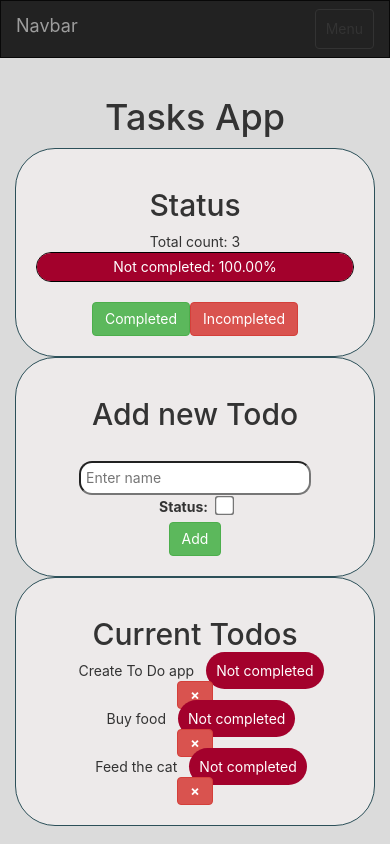
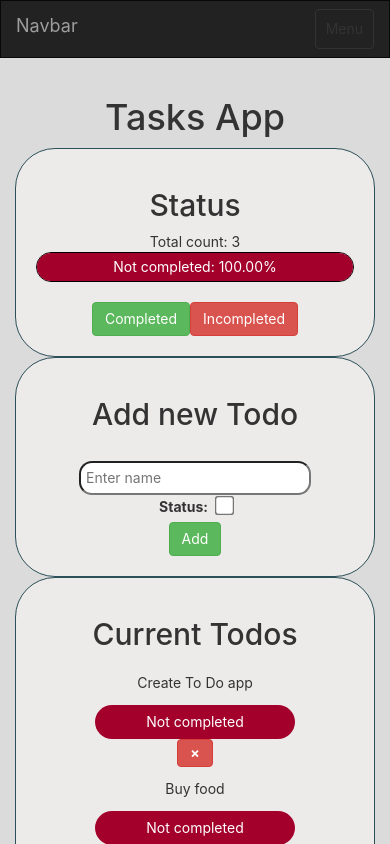
Before and after one commit to MartinKamenov/React-ToDoApp, a React (Create React App) app: page / in a window 390 px wide. Shown: the top 844 px of the page. Built offline with nearby package versions, Linux system fonts and the light colour scheme.

Commit message:
Fixed alignment for mobile version

```diff
--- a/src/components/todos/AddTodo.jsx
+++ b/src/components/todos/AddTodo.jsx
@@ -6,15 +6,15 @@ const AddTodo = (props) => (
 		<h2>Add new Todo</h2>
 		<br/>
 		<div className="row todo">
-			<input className="todo-input col-md-4" value={props.addTodo.name}
+			<input className="todo-input col-sm-4" value={props.addTodo.name}
 				onChange={(ev) =>props.onChangedInputValue(ev)}
 				placeholder="Enter name" type="text"/>
-			<div className="col-md-4">
+			<div className="col-sm-4">
 				<label style={{marginRight: '10px'}}>Status: </label>
 				<input className="checkbox " type="checkbox"
 					onChange={props.onChangedCheckbox} checked={props.addTodo.completed}/>
 			</div>
-			<button className="btn btn-success col-md-4" onClick={props.onAdd}>Add</button>
+			<button className="btn btn-success col-sm-4" onClick={props.onAdd}>Add</button>
 		</div>
 	</div>
 );
--- a/src/components/todos/Todo.jsx
+++ b/src/components/todos/Todo.jsx
@@ -3,11 +3,17 @@ import PropTypes from 'prop-types';
 
 const Todo = (props) => (
 	<div className='inner-content row todo'>
-		<span className='status_changer col-sm-4 center' onClick={() => props.onChange(props.id)}>
-			{props.todo.name}
-		</span>
-		<span className={'col-sm-4 center ' + (props.todoStatus.classList)}>{props.todoStatus.status}</span>
-		<div className="col-sm-4 center">
+		<div className="col-sm-4">
+			<div className='todo-content status_changer center' onClick={() => props.onChange(props.id)}>
+				{props.todo.name}
+			</div>
+		</div>
+		<div className="col-sm-4">
+			<div className={'todo-content center ' + (props.todoStatus.classList)}>
+				{props.todoStatus.status}
+			</div>
+		</div>
+		<div className="col-sm-4">
 			<button className="delete-btn btn btn-danger"
 				onClick={() => props.onDelete(props.id)}>&times;
 			</button>
--- a/src/components/todos/css/todos.css
+++ b/src/components/todos/css/todos.css
@@ -121,3 +121,9 @@ span.incompleted-percenteger {
 .center-child {
     margin: auto;
 }
+
+.todo-content {
+    margin: auto;
+    text-align: center;
+    max-width: 200px;
+}
```
